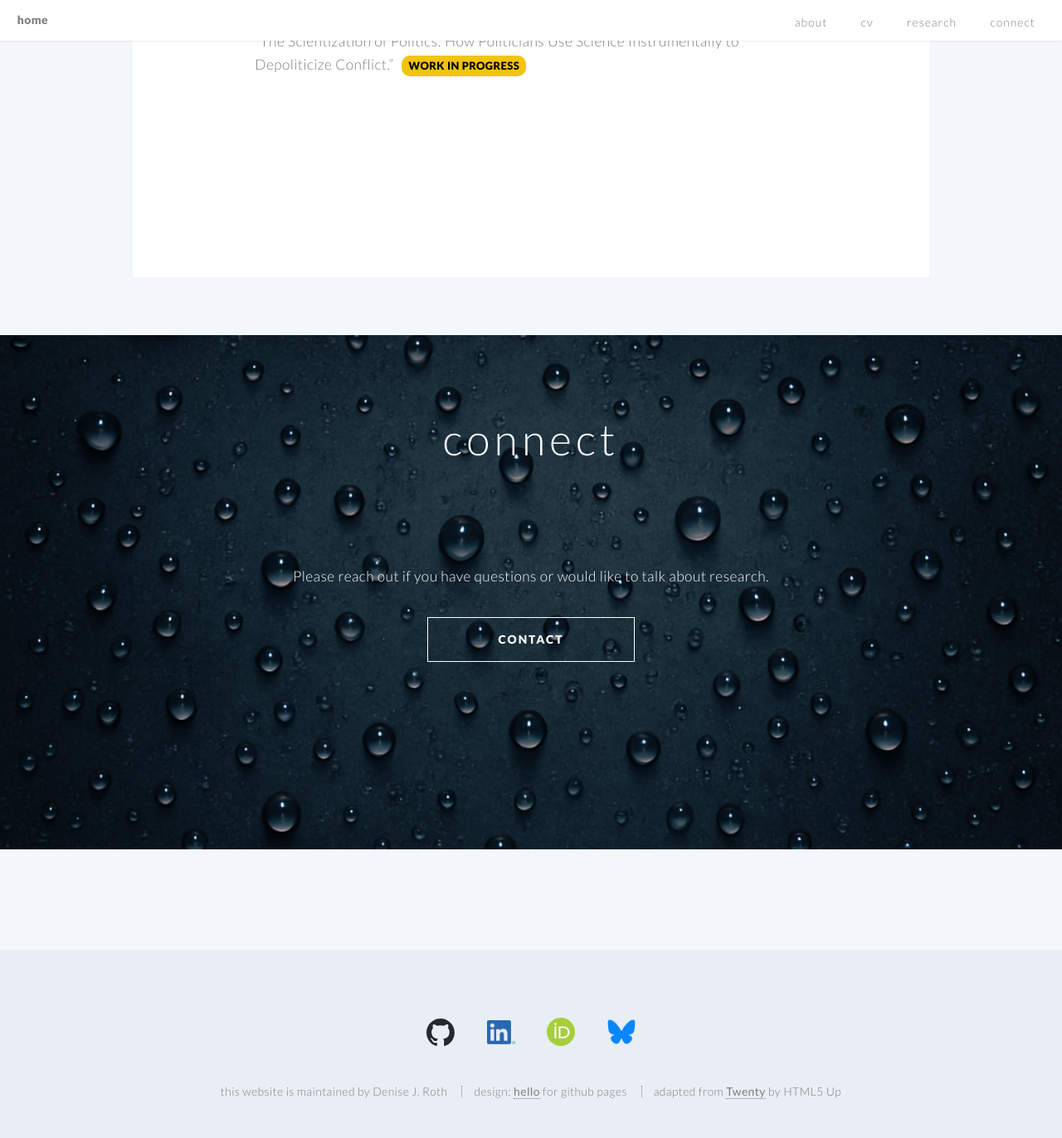
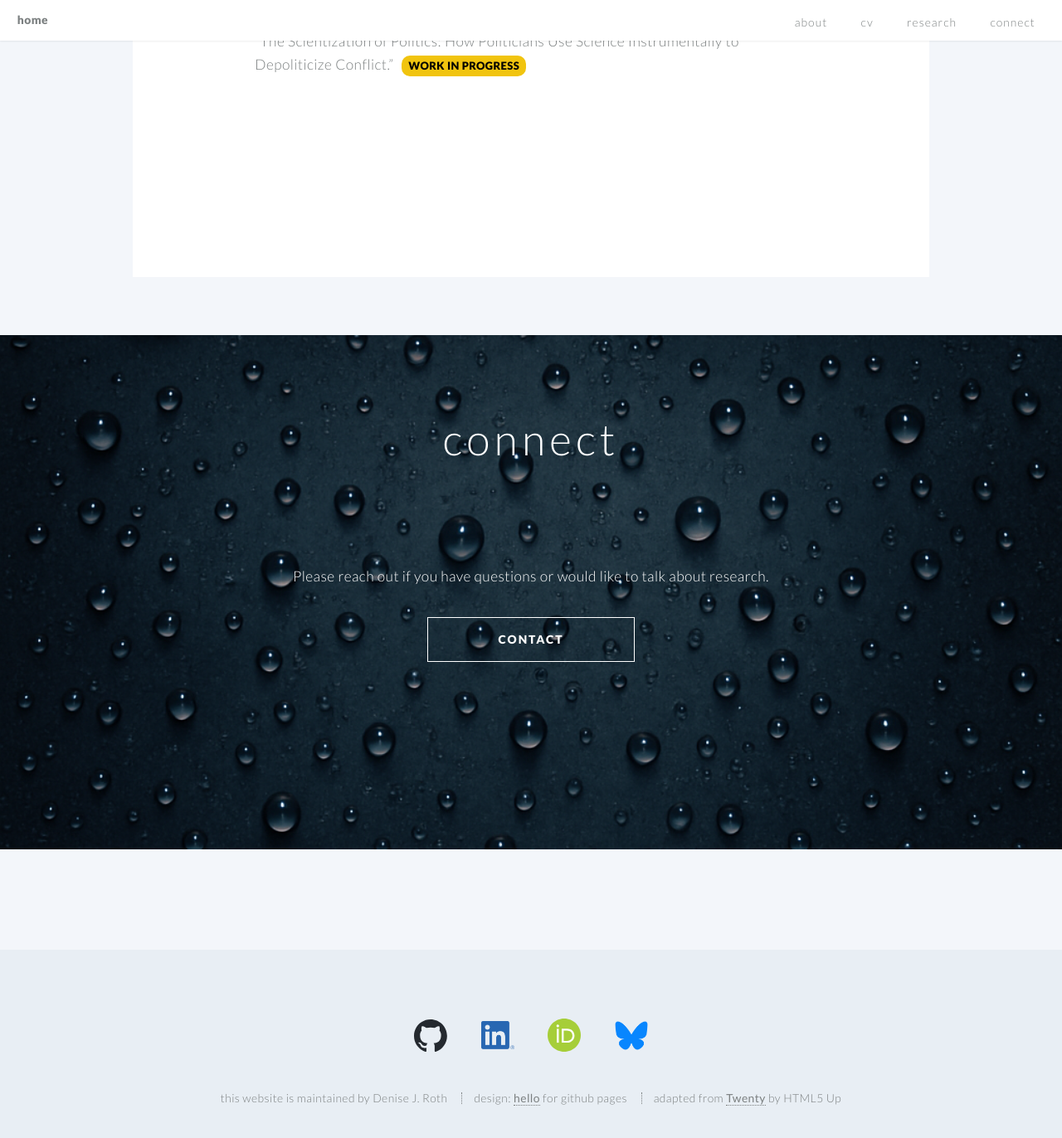
Before and after one commit to denisejroth/denisejroth.github.io, a Jekyll site: the page built from index.md, in a window 1280 px wide and 1400 px high, scrolled down 3264 px. Shown: the top 1372 px of the window at 83% size. Built offline with Jekyll 4.4.1, drawn with Linux system fonts in a browser that asks for light colours.

Commit message:
Update style.css

```diff
--- a/css/style.css
+++ b/css/style.css
@@ -1075,40 +1075,31 @@ custom styles adapted from Twenty by HTML5 Up
   content: none !important;
 }
 
-/* === Footer social icon images: larger, clean, no dark background === */
-
-/* === Footer social icon images: bigger, clean, balanced === */
-
-/* Icon container (clickable circle area) */
+/* === FINAL OVERRIDE: Bigger footer logos, no dark background === */
 #footer .icons li a.icon {
-  width: 60px;               /* was 52px → larger hit area */
-  height: 60px;
-  display: inline-flex;
-  align-items: center;
-  justify-content: center;
-  border-radius: 50%;        /* keeps even spacing */
-  background: transparent;   /* no background */
-  line-height: 1;
-  font-size: 1rem;
-  text-decoration: none;
-  transition: transform .1s ease;
+  width: 68px !important;       /* container size ↑ */
+  height: 68px !important;
+  display: inline-flex !important;
+  align-items: center !important;
+  justify-content: center !important;
+  border-radius: 50% !important;
+  background: transparent !important;  /* no dark bg */
+  line-height: 1 !important;
+  text-decoration: none !important;
+  transition: transform .1s ease !important;
 }
 
-/* Slight motion on hover */
 #footer .icons li a.icon:hover {
-  transform: translateY(-2px) scale(1.06);
+  transform: translateY(-2px) scale(1.08) !important;
 }
 
-/* Logo sizing and alignment */
 #footer .icons li a.icon img {
-  width: 34px;               /* was 28px → more prominent */
-  height: 34px;
-  display: block;
-  object-fit: contain;
-  filter: none;
+  width: 40px !important;       /* image size ↑ */
+  height: 40px !important;
+  display: block !important;
+  object-fit: contain !important;
 }
 
-/* Remove any leftover FA color or bg */
 #footer .icons li a.icon[class*="fa-"] {
   background: transparent !important;
   color: inherit !important;
```
